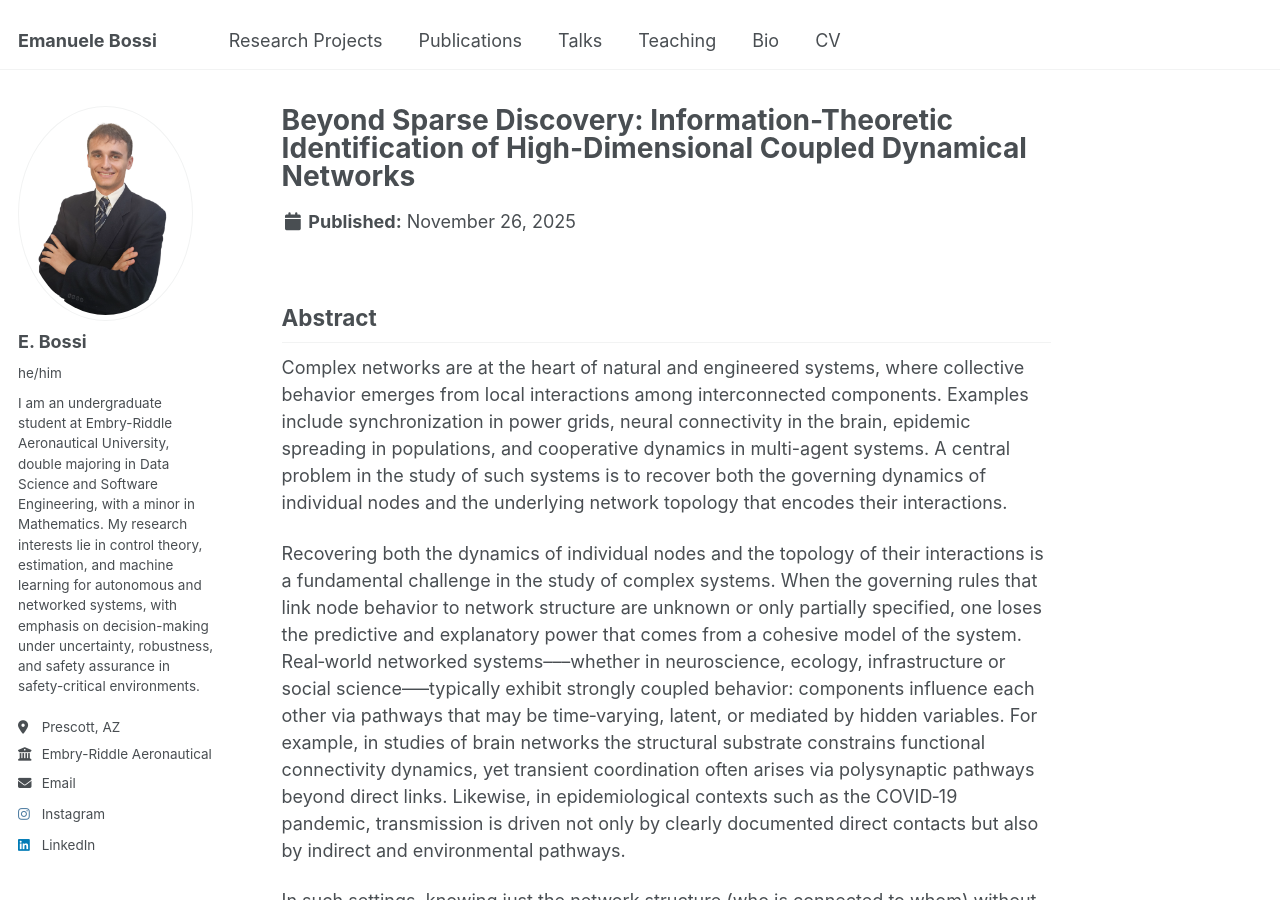
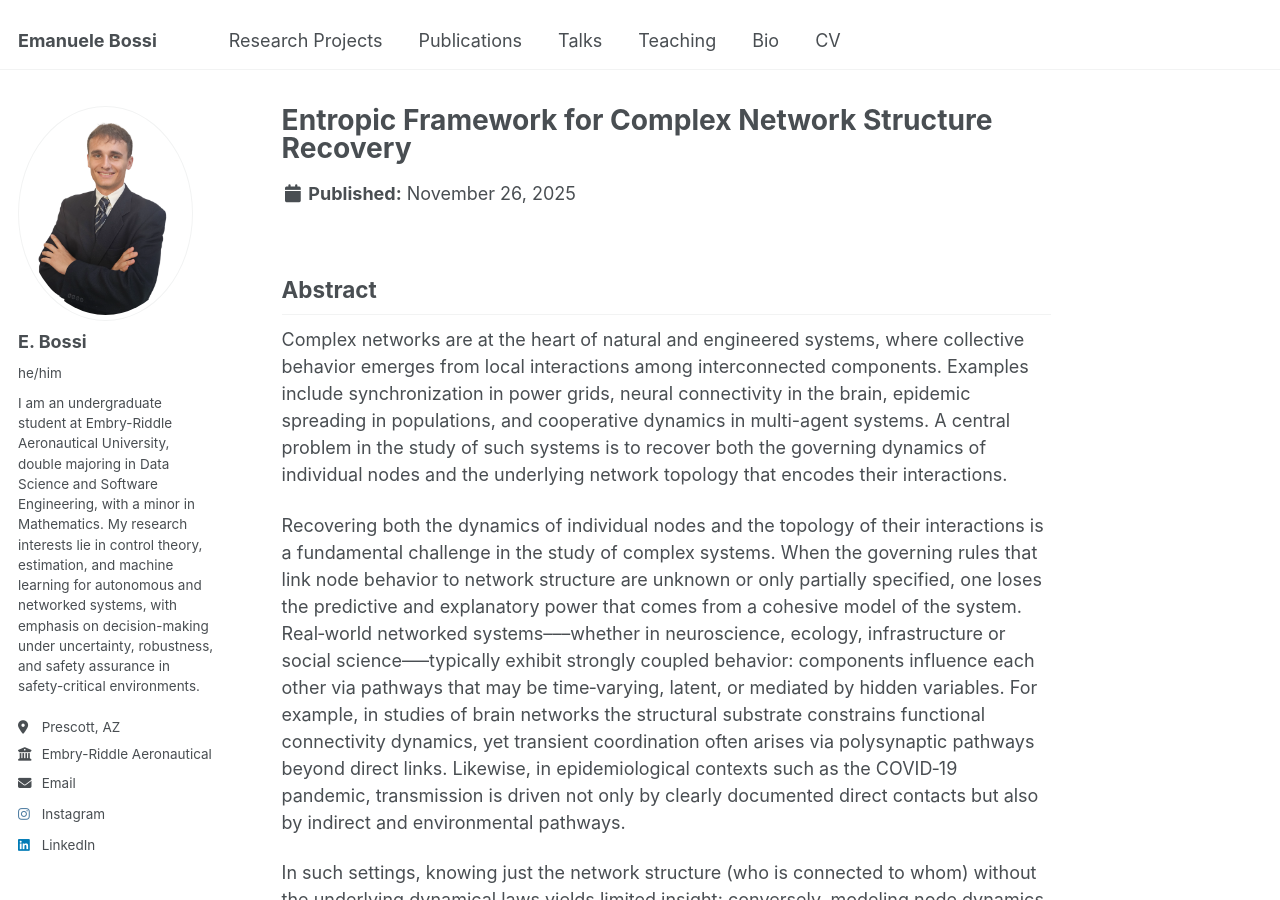
Before and after one commit to bossiemanuele/bossiemanuele.github.io, a Jekyll site: the page built from _portfolio/00_ER.md, in a window 1280 px wide and 900 px high. Built offline with Jekyll 4.4.1, drawn with Linux system fonts in a browser that asks for light colours.

Commit message:
Update 00_ER.md

```diff
--- a/_portfolio/00_ER.md
+++ b/_portfolio/00_ER.md
@@ -1,5 +1,5 @@
 ---
-title: "Beyond Sparse Discovery: Information-Theoretic Identification of High-Dimensional Coupled Dynamical Networks"
+title: "Entropic Framework for Complex Network Structure Recovery"
 excerpt: "This project extends Entropic Regression to networks of coupled dynamical systems, enabling interpretable reconstruction of both individual dynamics and interconnections. The approach promises robust, scalable modeling with applications in climate science, epidemiology, and aerospace."
 collection: portfolio
 ---
```
